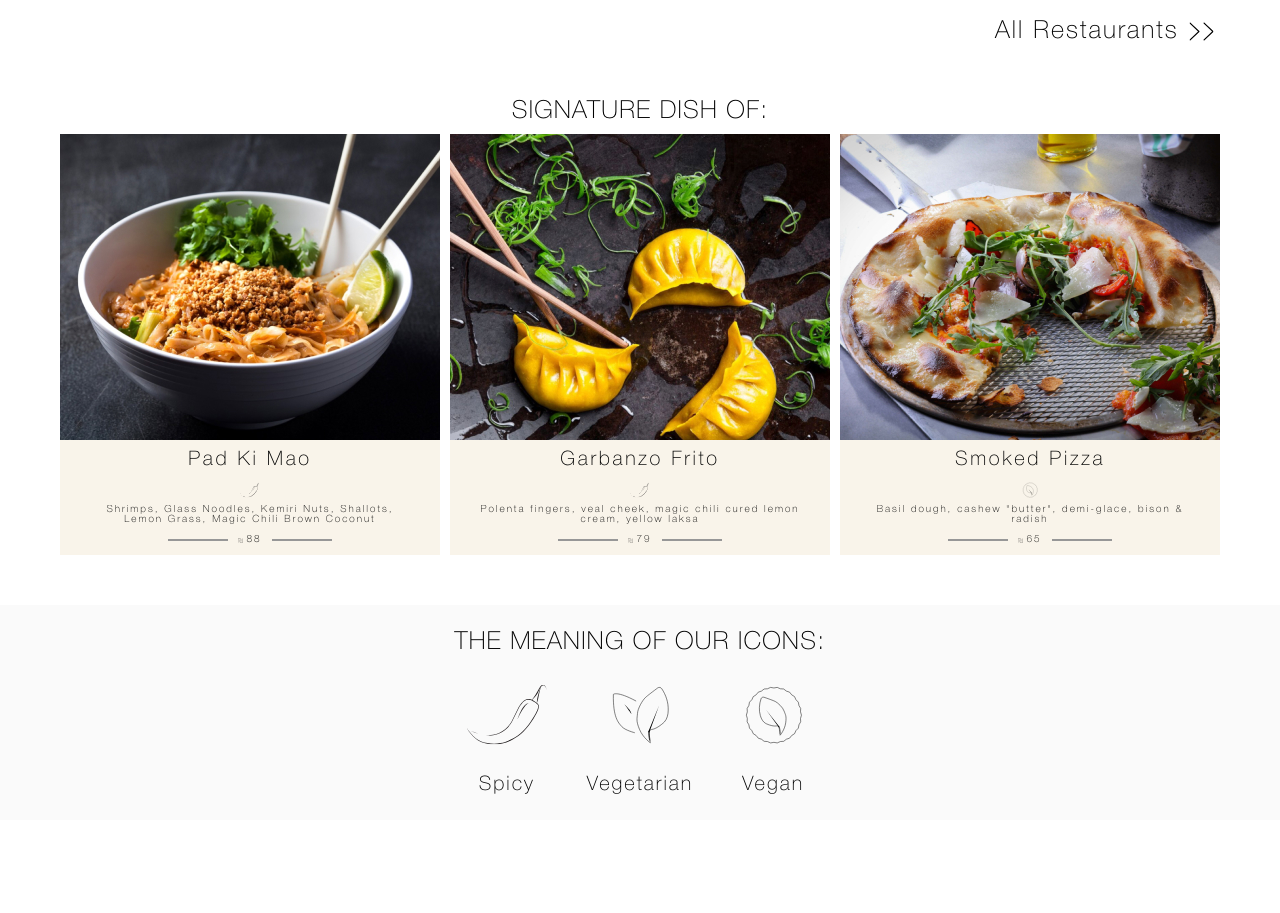
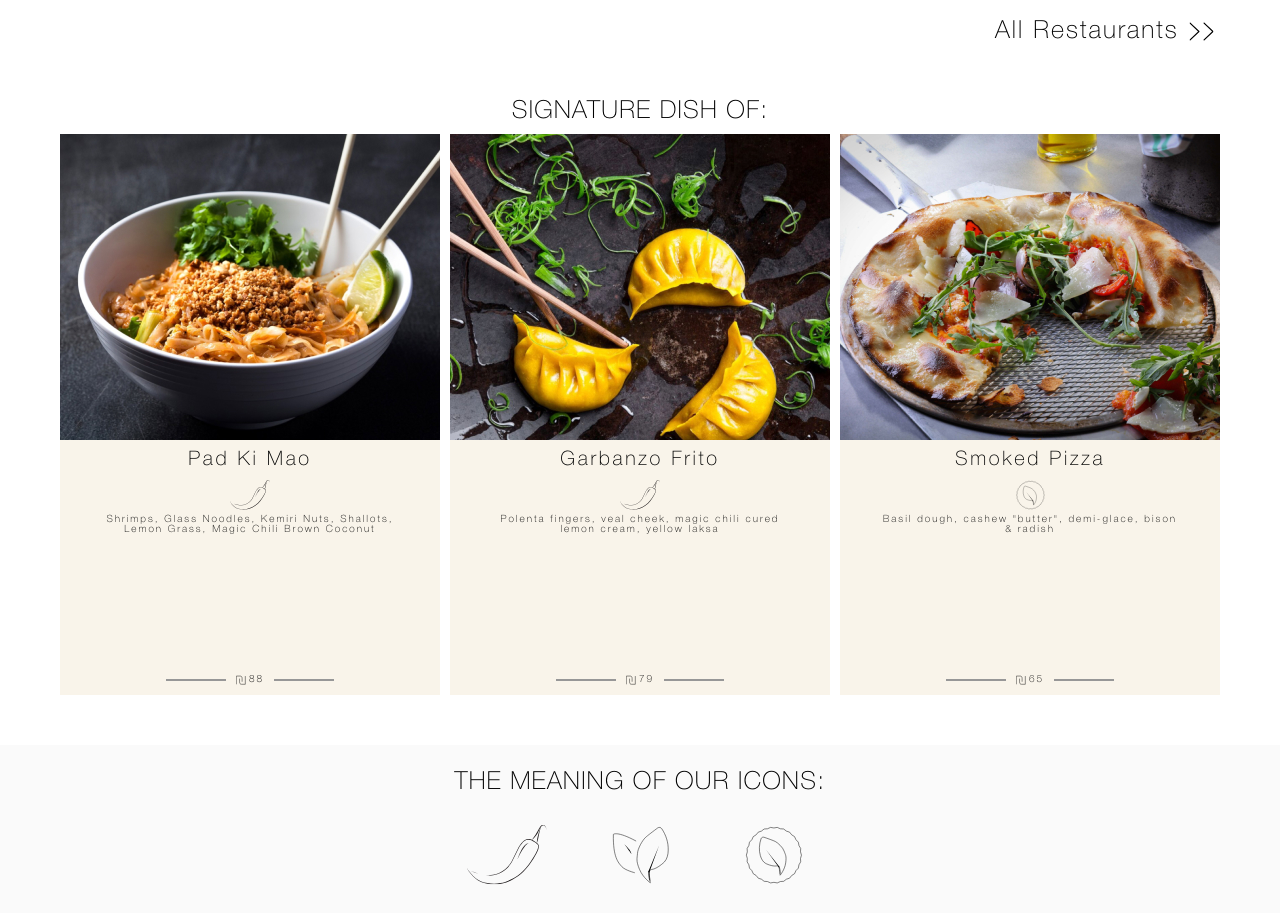
Before and after one commit to Ori-Amzallag-Moveo/Epicure, an Angular app: page / in a window 1280 px wide. Shown: the part 1080-1993 px from the top of the page. Before the commit the page ends 1900 px from the top, so only its background shows below. Built offline with nearby package versions, Linux system fonts and the light colour scheme.

Commit message:
Update signature-dishes.component.scss

```diff
--- a/src/app/homepage/signature-dishes/signature-dishes.component.scss
+++ b/src/app/homepage/signature-dishes/signature-dishes.component.scss
@@ -34,8 +34,7 @@
 
         .ingredients {
           text-align: left;
-          max-height: 35px;
-          overflow-y: scroll;
+          height: 60px;
         }
 
         .icon-container {
@@ -58,8 +57,8 @@
           margin-bottom: 10px;
 
           .ILS {
-            width: 3px;
-            height: 3px;
+            width: 5px;
+            height: 5px;
           }
         }
       }
@@ -71,15 +70,17 @@
       .ingredients-container {
         @include flexStyleColumn;
         justify-content: space-between;
-        max-height: 100px;
 
         .ingredients {
           order: 2;
-          margin-left: 25px;
-          margin-right: 25px;
+          margin-left: 40px;
+          margin-right: 40px;
           text-align: center;
-          max-height: 50px;
-          overflow-y: scroll;
+          height: 150px;
+
+          @include small-screen {
+            height: 100px;
+          }
         }
 
         .icon-container {
@@ -88,8 +89,8 @@
           gap: 5px;
 
           .icon {
-            width: 20px;
-            height: 20px;
+            width: 40px;
+            height: 30px;
             margin-bottom: 5px;
           }
         }
@@ -112,8 +113,8 @@
             margin-top: 10px;
 
             .ILS {
-              width: 5px;
-              height: 5px;
+              width: 10px;
+              height: 10px;
             }
           }
         }
@@ -142,13 +143,18 @@
     .slider-container {
       @include flexStyleColumn;
 
-      .swiper-slide {
-        height: auto;
-      }
-
       app-restaurants-button {
         display: none;
       }
     }
   }
 }
+
+swiper-slide {
+  height: auto;
+}
+
+app-generic-card {
+  display: block;
+  height: 100%;
+}
```
